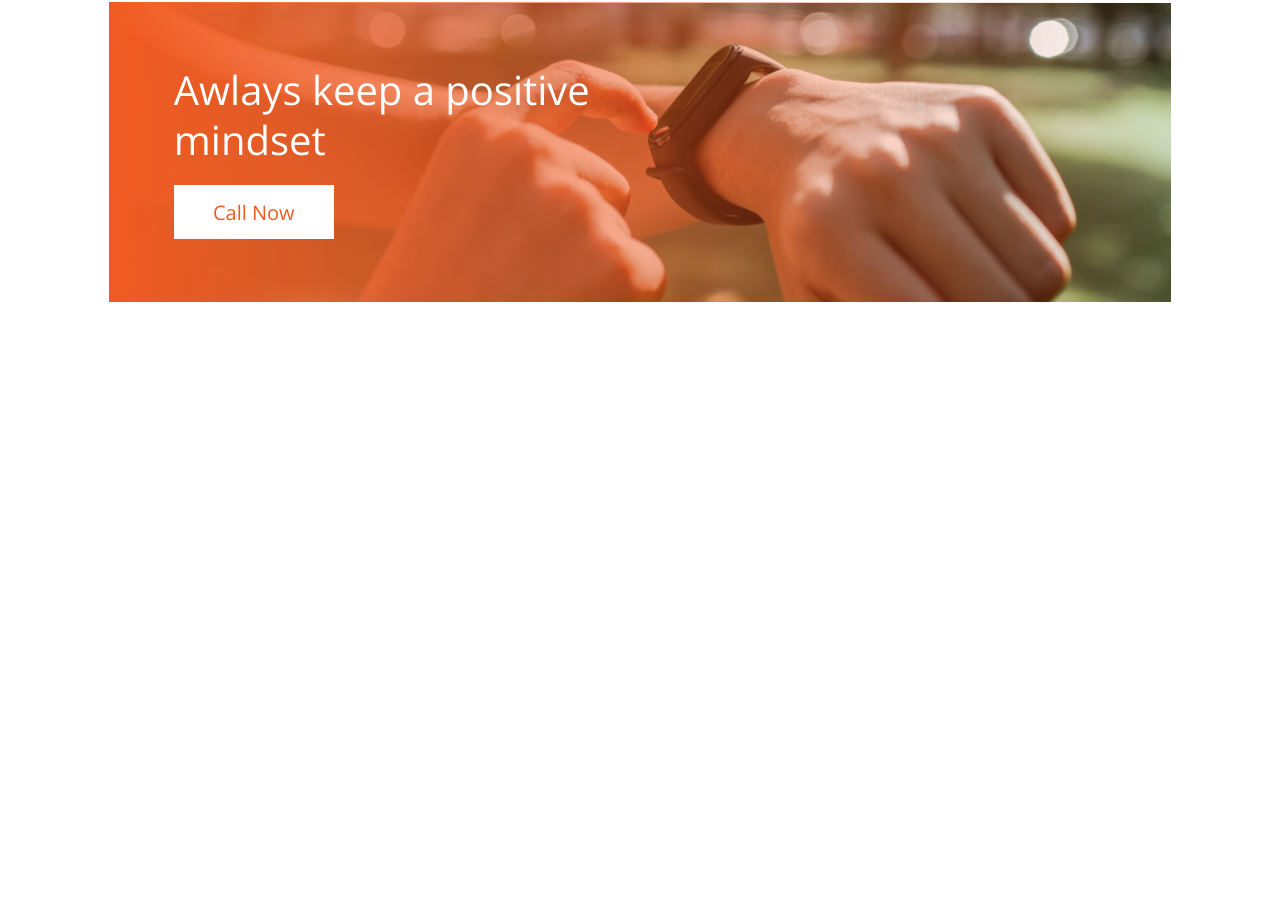
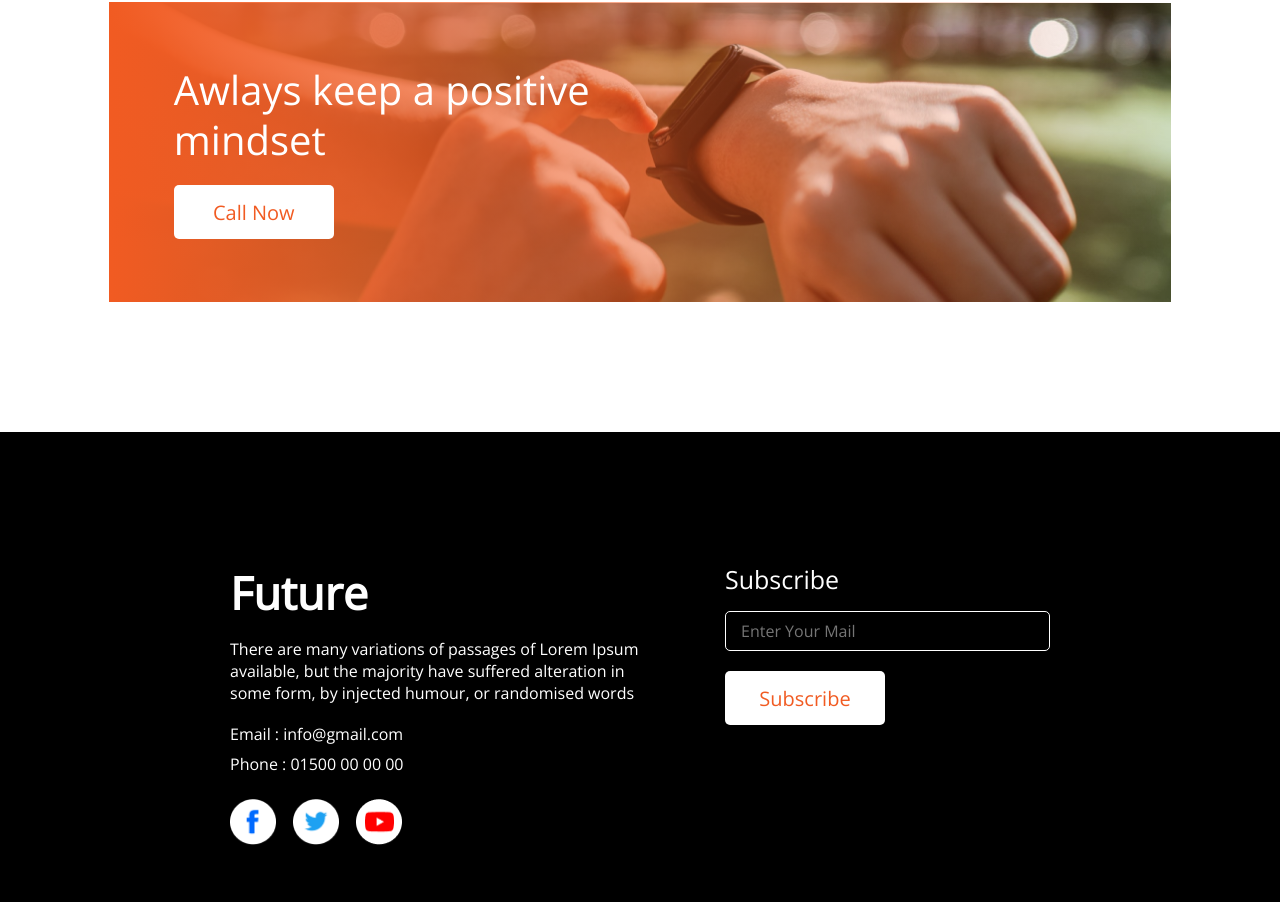
Before and after one commit to HelloAyan/Portfolio-template, a plain HTML site: page index.html in a window 1280 px wide. Shown: the part 1811-2713 px from the top of the page. Before the commit the page ends 2153 px from the top, so only its background shows below. Drawn offline with nearby package versions, Linux system fonts and the light colour scheme.

Commit message:
Completed footer Section

```diff
--- a/CSS/Styles.css
+++ b/CSS/Styles.css
@@ -43,6 +43,7 @@
     font-size: 20px;
     border: none;
     cursor: pointer;
+    border-radius: 5px;
 }
 /* Header Banner End */
 
@@ -132,7 +133,7 @@
 .watch{
     width: 83%;
     height: 300px;
-    margin: 0 auto 40px auto ;
+    margin: 0 auto 130px auto ;
     background-image:
     linear-gradient(to right, rgb(241, 91, 34), rgba(241, 93, 34, 0)),
     url('../images/watch.png');
@@ -156,7 +157,7 @@
     line-height: 50px;
 }
 
-.watchContent button{
+.secondaryBtn{
     width: 160px;
     height: 54px;
     border: none;
@@ -165,4 +166,66 @@
     font-size: 20px;
     color: #F15B22;
     margin-top: 20px;
+    border-radius: 5px;
 }
+/* Watch Section Start */
+
+/* Footer Container Start */
+
+.footerContainer{
+    width: 100%;
+    height: 470px;
+    padding: 130px 230px;
+    background-color: black;
+    color: white;
+    display: flex;
+    justify-content: space-between;
+
+}
+
+.future{
+    width: 50%;
+}
+
+.future h2{
+    font-size: 45px;
+    font-weight: bold;
+}
+
+
+.future p{
+    font-size: 16px;
+    margin: 15px 0;
+}
+
+.contactInfo{
+    line-height: 30px;
+}
+
+.socialIconContainer{
+    display: flex;
+    gap: 17px;
+    margin-top: 20px;
+}
+
+.socialIconContainer img{
+    height: 46px;
+    width: 46px;
+    cursor: pointer;
+}
+.subscribe h3{
+    font-size: 25px;
+    margin-bottom: 15px;
+}
+
+.subscribe input{
+    width: 325px;
+    height: 40px;
+    padding: 3px 15px;
+    background-color: transparent;
+    border: 1px solid white;
+    color: white;
+    border-radius: 5px;
+    font-size: 16px;
+
+}
--- a/index.html
+++ b/index.html
@@ -73,7 +73,7 @@
         <section class="watch">
             <div class="watchContent">
                 <h2>Awlays keep a positive mindset</h2>
-                <button>Call Now</button>
+                <button class="secondaryBtn">Call Now</button>
             </div>
             <div class="watchContent"></div>
         </section>
@@ -81,7 +81,24 @@
     </main>
 
     <footer>
-
+        <section class="footerContainer">
+            <div class="future">
+                <h2>Future</h2>
+                <p>There are many variations of passages of Lorem Ipsum available, but the majority have suffered alteration in some form, by injected humour, or randomised words</p>
+                <div class="contactInfo">Email : info@gmail.com</div>
+                <div class="contactInfo">Phone : 01500 00 00 00</div>
+                <div class="socialIconContainer">
+                    <a href="#"><img src="./images/icons/fb.png" alt="Facebook Icon"></a>
+                    <a href="#"><img src="./images/icons/twitter.png" alt="Twitter Icon"></a>
+                    <a href="#"><img src="./images/icons/youtube.png" alt="Youtube Icon"></a>
+                </div>
+            </div>
+            <div class="subscribe">
+                <h3>Subscribe</h3>
+                <input type="text" placeholder="Enter Your Mail">
+                <div><button class="secondaryBtn">Subscribe</button></div>
+            </div>
+        </section>
     </footer>
 </body>
 </html>
```
